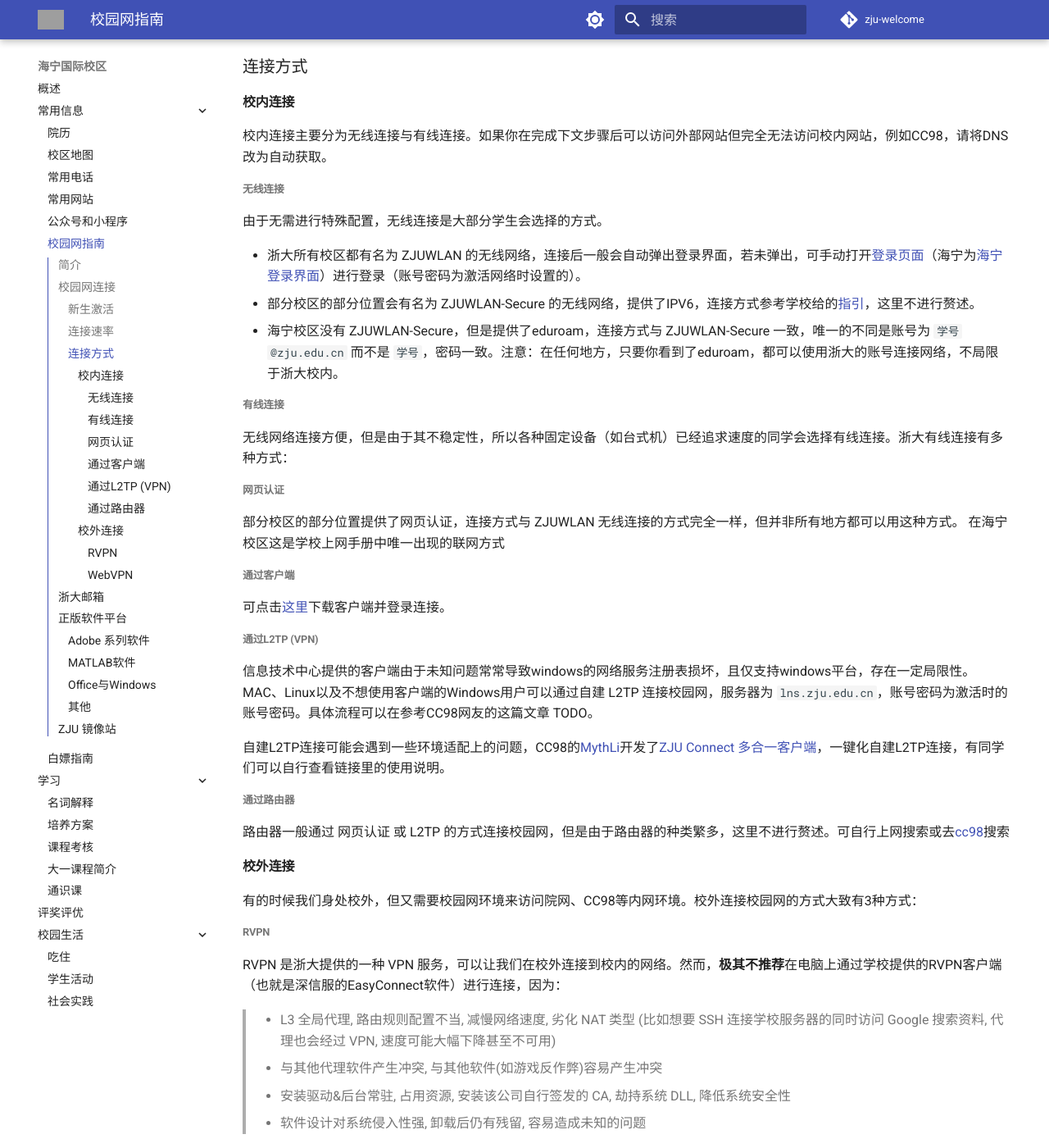
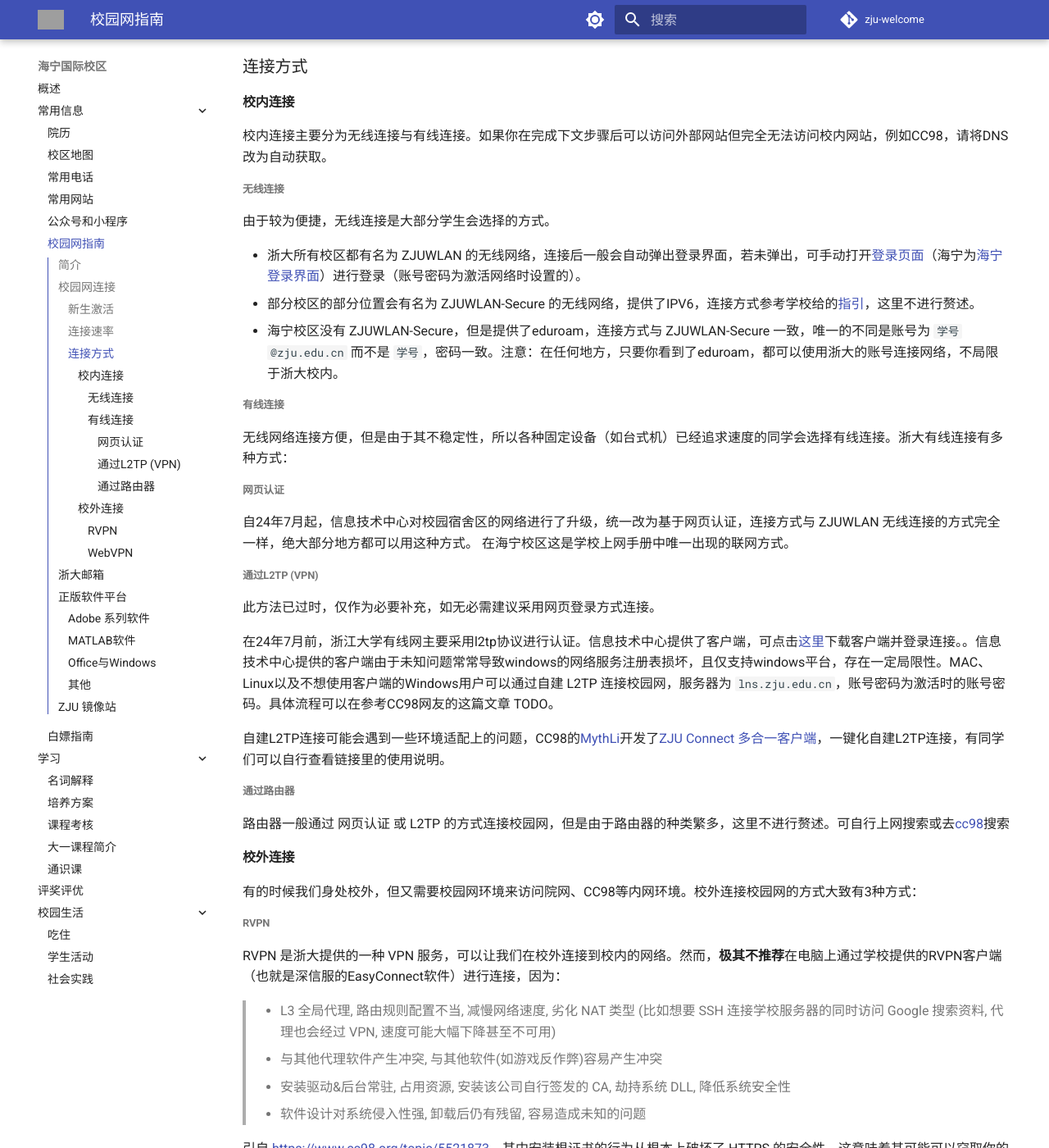
Before and after one commit to mini-full/zju-welcome, an MkDocs documentation site: the page built from docs/life/network.md, in a window 1280 px wide and 1400 px high, scrolled down 1115 px. Shown: the whole window at 82% size. Built offline with MkDocs 1.6.1 and Material for MkDocs 9.7.7, drawn with Linux system fonts in a browser that asks for light colours; comment, search, counter and statistics services are not loaded; grey boxes are pictures that could not be loaded.

Commit message:
更新校网指南部分

```diff
--- a/docs/life/network.md
+++ b/docs/life/network.md
@@ -26,7 +26,6 @@
 
 上述网络限速是指访问校外资源时的网络速率，访问校内资源时速率与套餐等级无关。同时，不同费率的套餐在访问延迟上是基本一致的，没有必要为了低分定点选课而选购高费率的套餐。
 
-
 ### 连接方式
 
 #### 校内连接
@@ -35,7 +34,7 @@
 
 ##### 无线连接
 
-由于无需进行特殊配置，无线连接是大部分学生会选择的方式。
+由于较为便捷，无线连接是大部分学生会选择的方式。
 
 - 浙大所有校区都有名为 ZJUWLAN 的无线网络，连接后一般会自动弹出登录界面，若未弹出，可手动打开[登录页面](https://net.zju.edu.cn/)（海宁为[海宁登录界面](https://zjuwlan.intl.zju.edu.cn)）进行登录（账号密码为激活网络时设置的）。
 - 部分校区的部分位置会有名为 ZJUWLAN-Secure 的无线网络，提供了IPV6，连接方式参考学校给的[指引](https://itc.zju.edu.cn/2021/0128/c12077a2248578/page.htm)，这里不进行赘述。
@@ -45,22 +44,20 @@
 
 无线网络连接方便，但是由于其不稳定性，所以各种固定设备（如台式机）已经追求速度的同学会选择有线连接。浙大有线连接有多种方式：
 
-##### 网页认证
+###### 网页认证
 
-部分校区的部分位置提供了网页认证，连接方式与 ZJUWLAN 无线连接的方式完全一样，但并非所有地方都可以用这种方式。
-在海宁校区这是学校上网手册中唯一出现的联网方式
+自24年7月起，信息技术中心对校园宿舍区的网络进行了升级，统一改为基于网页认证，连接方式与 ZJUWLAN 无线连接的方式完全一样，绝大部分地方都可以用这种方式。
+在海宁校区这是学校上网手册中唯一出现的联网方式。
 
-##### 通过客户端
+###### 通过L2TP (VPN)
 
-可点击[这里](https://zuits.zju.edu.cn/2017/0622/c12077a629723/page.htm)下载客户端并登录连接。
+此方法已过时，仅作为必要补充，如无必需建议采用网页登录方式连接。
 
-##### 通过L2TP (VPN)
-
-信息技术中心提供的客户端由于未知问题常常导致windows的网络服务注册表损坏，且仅支持windows平台，存在一定局限性。MAC、Linux以及不想使用客户端的Windows用户可以通过自建 L2TP 连接校园网，服务器为 `lns.zju.edu.cn`，账号密码为激活时的账号密码。具体流程可以在参考CC98网友的这篇文章 TODO。
+在24年7月前，浙江大学有线网主要采用l2tp协议进行认证。信息技术中心提供了客户端，可点击[这里](https://zuits.zju.edu.cn/2017/0622/c12077a629723/page.htm)下载客户端并登录连接。。信息技术中心提供的客户端由于未知问题常常导致windows的网络服务注册表损坏，且仅支持windows平台，存在一定局限性。MAC、Linux以及不想使用客户端的Windows用户可以通过自建 L2TP 连接校园网，服务器为 `lns.zju.edu.cn`，账号密码为激活时的账号密码。具体流程可以在参考CC98网友的这篇文章 TODO。
 
 自建L2TP连接可能会遇到一些环境适配上的问题，CC98的[MythLi](https://www.cc98.org/user/id/619826)开发了[ZJU Connect 多合一客户端](https://www.cc98.org/topic/5704061)，一键化自建L2TP连接，有同学们可以自行查看链接里的使用说明。
 
-##### 通过路由器
+###### 通过路由器
 
 路由器一般通过 网页认证 或 L2TP 的方式连接校园网，但是由于路由器的种类繁多，这里不进行赘述。可自行上网搜索或去[cc98](https://www.cc98.org/)搜索
 
--- a/mkdocs.yml
+++ b/mkdocs.yml
@@ -69,6 +69,7 @@ nav:
     - 校园区域: "life/campus.md"
     - 寝室园区: "life/dorm.md"
     - 收寄服务: "life/post.md"
+    - 校园网指南: "life/network.md"
     - 饮食消费: "life/canteen.md"
     - 校园交通: "life/traffic.md"
     - 学生组织与社团: "life/extracurricular.md"
```
Also changed, not shown: docs/basics/contact.md (+2 -2 lines).
